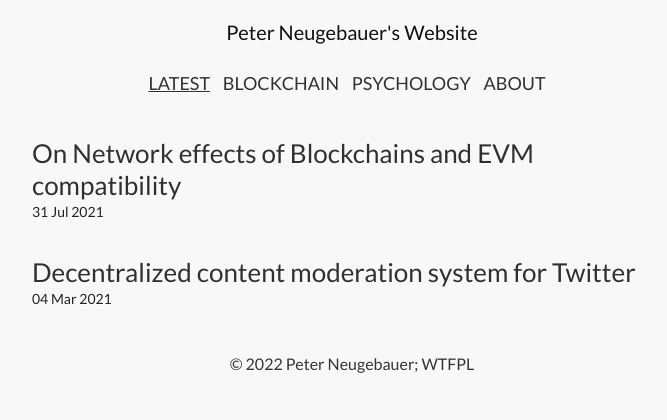
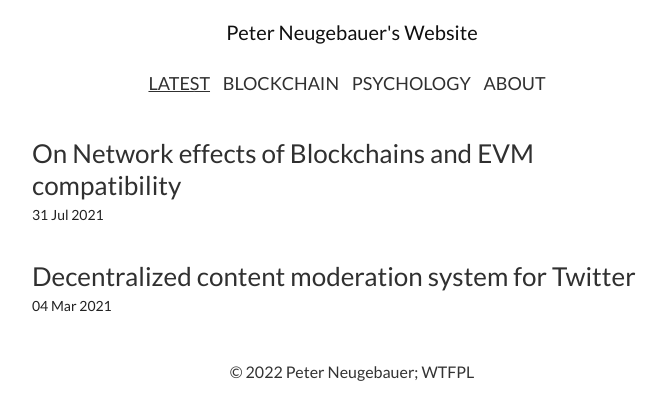
Before and after one commit to pneugeb/pneugeb.github.io, a Jekyll site: the page built from index.html, in a window 1280 px wide. Shown: the top 420 px of the page, without its empty margins (288-955 px from the left). Built offline with Jekyll 4.4.1, drawn with Linux system fonts in a browser that asks for light colours; the list of posts is cut into pages by our own code.

Commit message:
bg color = #fff; line-height: 1.2->1.5

```diff
--- a/css/main.css
+++ b/css/main.css
@@ -51,7 +51,7 @@
 }
 body {
     font-family: Lato;
-    background-color: #f8f8f8;
+    background-color: #fff;
     font-size: 14.5px;
     color: #333;
     text-shadow: 0 1px 0 rgba(255, 255, 255, 1);
@@ -62,7 +62,7 @@
 p {
     color: #222;
     font-size: 16px;
-    line-height: 1.2;
+    line-height: 1.5;
 }
 a.top-link {
     color: #101010;
```
